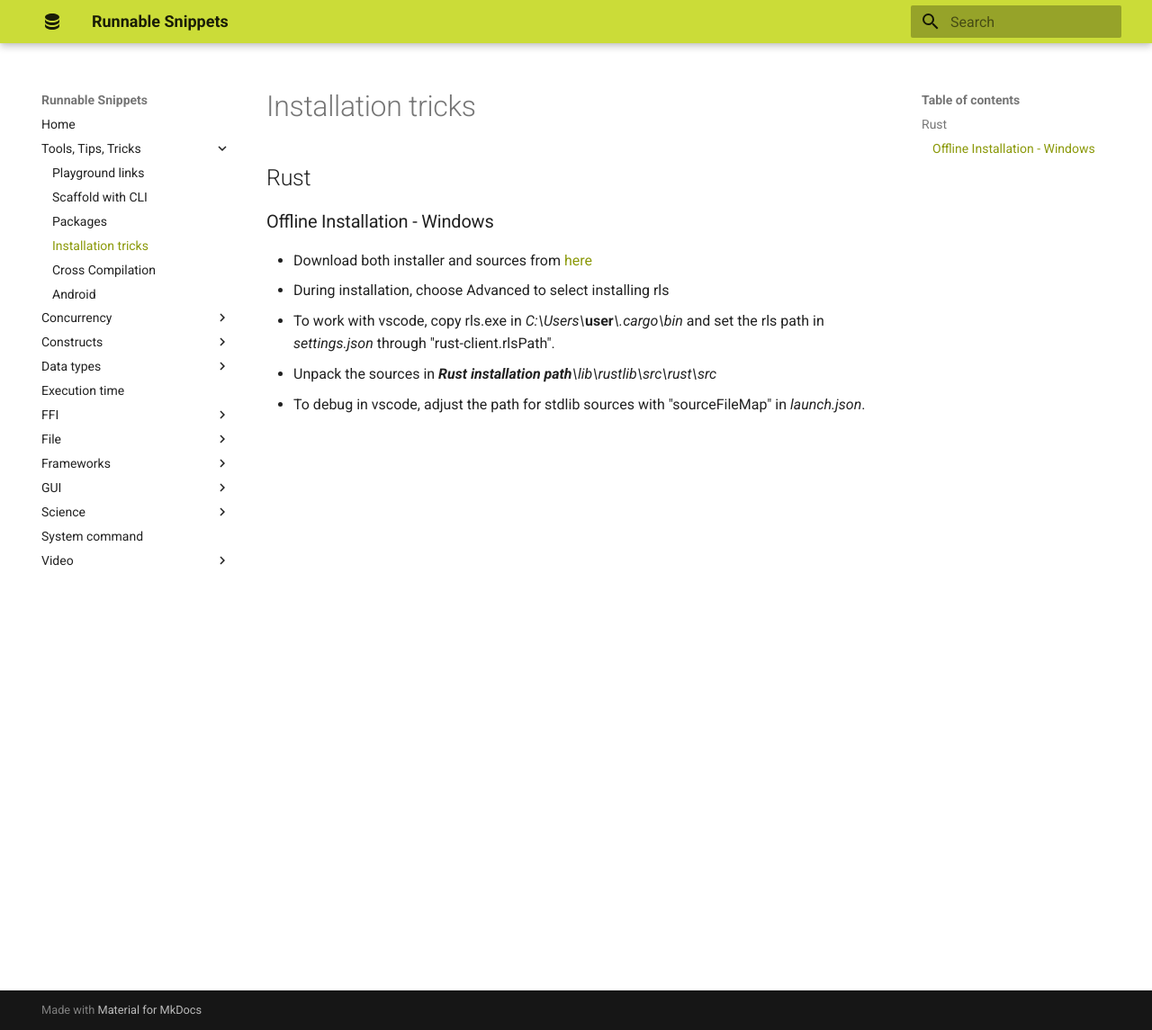
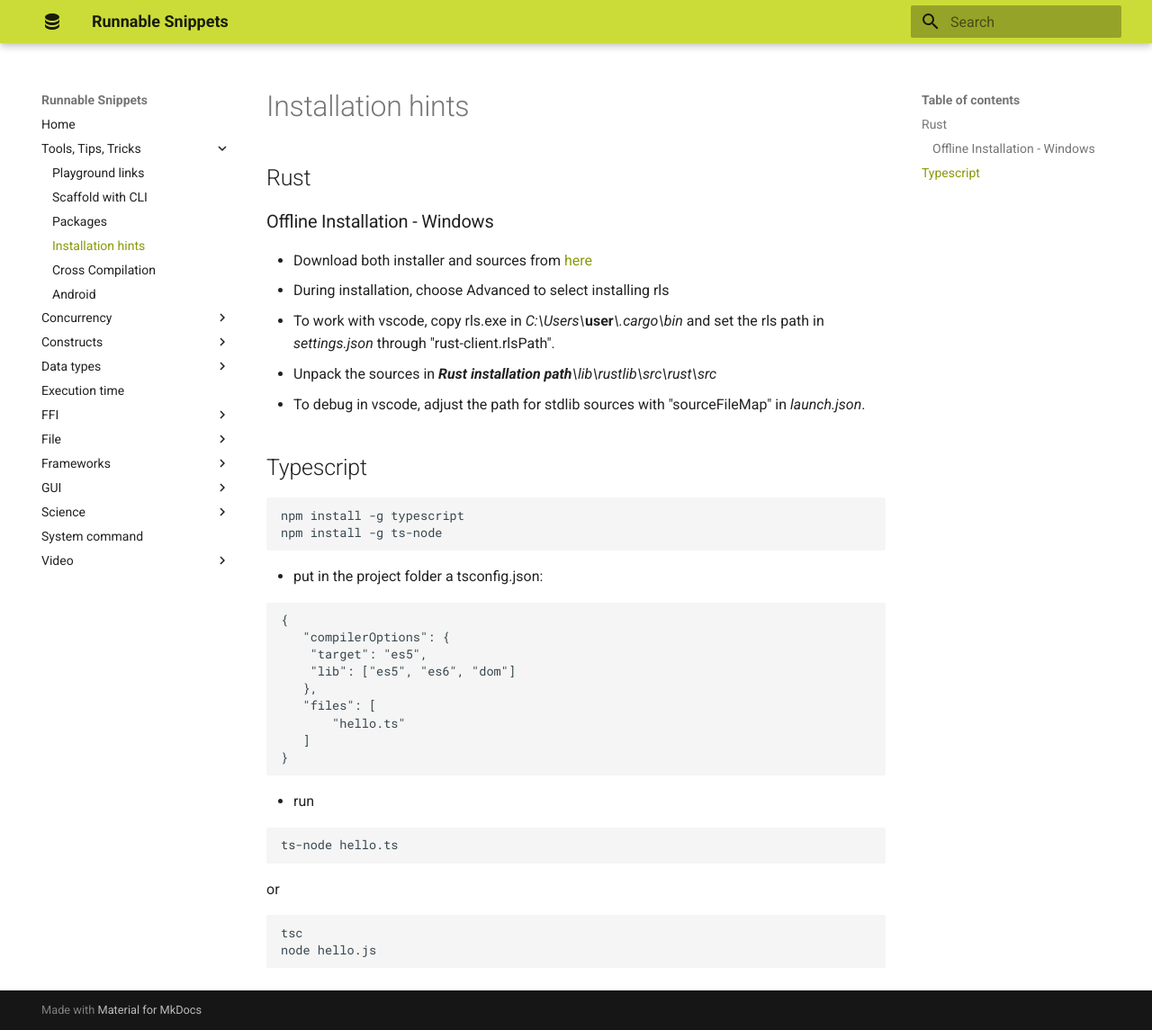
Before and after one commit to wegmarken2006/snippets_src, an MkDocs documentation site: the page built from docs/Installation hints.md, in a window 1280 px wide and 1145 px high. Shown: the whole window at 90% size. Built offline with MkDocs 1.6.1 and Material for MkDocs 9.7.7, drawn with Linux system fonts in a browser that asks for light colours.

Commit message:
typescript dict

````diff
--- a/docs/Installation tricks.md
+++ b/docs/Installation hints.md
@@ -1,4 +1,4 @@
-# Installation tricks
+# Installation hints
 
 ## Rust
 ### Offline Installation - Windows
@@ -7,3 +7,30 @@
 - To work with vscode, copy rls.exe in *C:\Users\\***user***\\.cargo\bin* and set the rls path in *settings.json* through "rust-client.rlsPath".
 - Unpack the sources in ***Rust installation path****\lib\rustlib\src\rust\src*
 - To debug in vscode, adjust the path for stdlib sources with "sourceFileMap" in *launch.json*.
+
+## Typescript
+```
+npm install -g typescript
+npm install -g ts-node
+```
+- put in the project folder a tsconfig.json:
+```
+{
+   "compilerOptions": {
+    "target": "es5",
+    "lib": ["es5", "es6", "dom"]
+   },
+   "files": [
+       "hello.ts"
+   ]
+}
+```
+- run
+```
+ts-node hello.ts
+```
+or
+```
+tsc
+node hello.js
+```
--- a/mkdocs.yml
+++ b/mkdocs.yml
@@ -5,7 +5,7 @@ nav:
     - Playground links.md
     - Scaffold with CLI.md
     - Packages.md
-    - Installation tricks.md
+    - Installation hints.md
     - Cross.md
     - Android.md
   - Concurrency:
````
Also changed, not shown: docs/Dict.md (+21 -0 lines), docs/index.md (+1 -1 lines).
